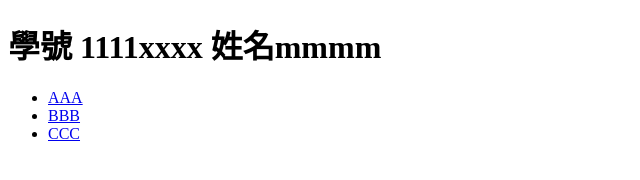
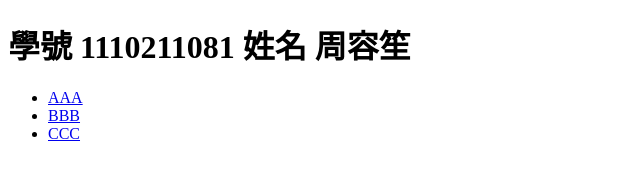
Before and after one commit to ChibaFuuka/practice, a plain HTML site: page index.html in a window 1280 px wide. Shown: the whole page, without its empty margins (0-640 px from the left). Drawn offline with Linux system fonts and the light colour scheme.

Commit message:
index changes

```diff
--- a/index.html
+++ b/index.html
@@ -7,7 +7,7 @@
     <title>2022 UD2 git practice</title>
 </head>
 <body>
-	<h1>學號 1111xxxx 姓名mmmm</h1>
+	<h1>學號 1110211081 姓名 周容笙</h1>
     <ul>
         <li><a href="aaa.html">AAA</a></li>
         <li><a href="bbb.html">BBB</a></li>
```
